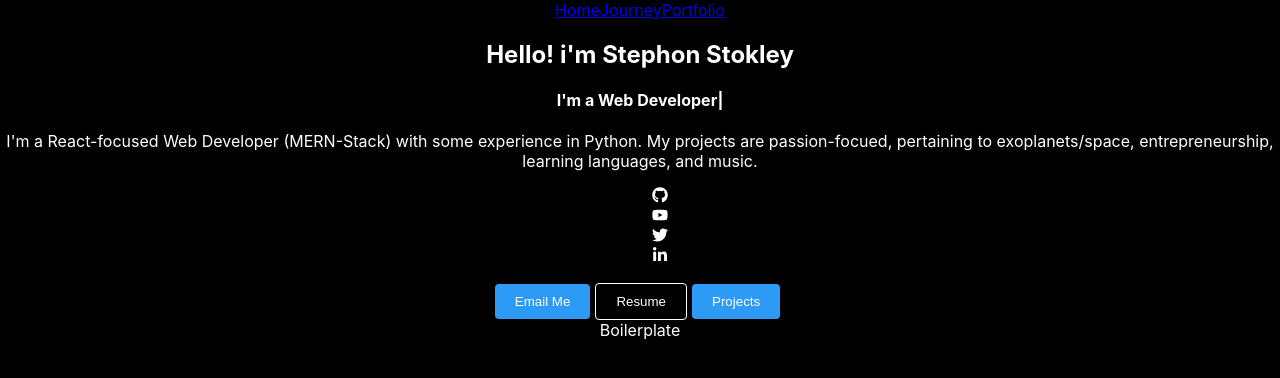
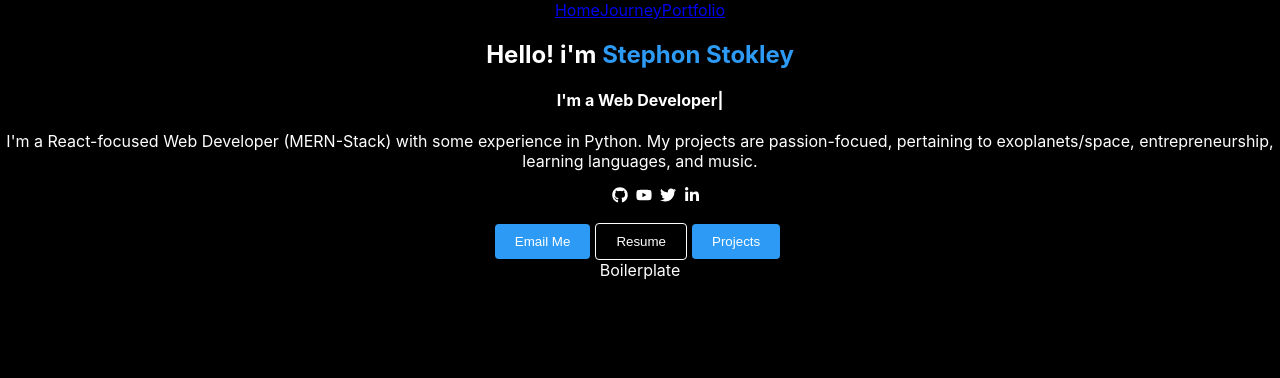
Before and after one commit to TheLonerCoder/Thelonercoderportfolio, a React (Create React App) app in the folder loner-coder/: page / in a window 1280 px wide. Shown: the top 378 px of the page. Built offline with nearby package versions, Linux system fonts and the light colour scheme.

Commit message:
icon style changes

```diff
--- a/loner-coder/src/styles/home.css
+++ b/loner-coder/src/styles/home.css
@@ -1,9 +1,21 @@
+#name {
+  color: #2d9bf5;
+}
+
 ul li {
   list-style: none;
+  display: inline;
+  margin-right: 8px;
 }
 
 ul li svg {
   fill: white;
+}
+
+ul li svg:hover {
+  fill: #2d9bf5;
+  -webkit-transform: scale(1.5);
+          transform: scale(1.5);
 }
 
 button {
--- a/loner-coder/src/styles/home.scss
+++ b/loner-coder/src/styles/home.scss
@@ -1,5 +1,9 @@
 @import './Variables.scss';
 
+
+#name {
+    color: $mainColor;
+}
 
 
 
@@ -7,11 +11,17 @@ ul {
 
     li {
         list-style: none;
-
+        display: inline;
+        margin-right: 8px;
 
 
         svg {
             fill: white;
+
+            &:hover{
+                fill: $mainColor;
+                transform: scale(1.5);
+            }
         }
     }
 
```
Also changed, not shown: 1 other file (tests, documents, lock files or other folders).
